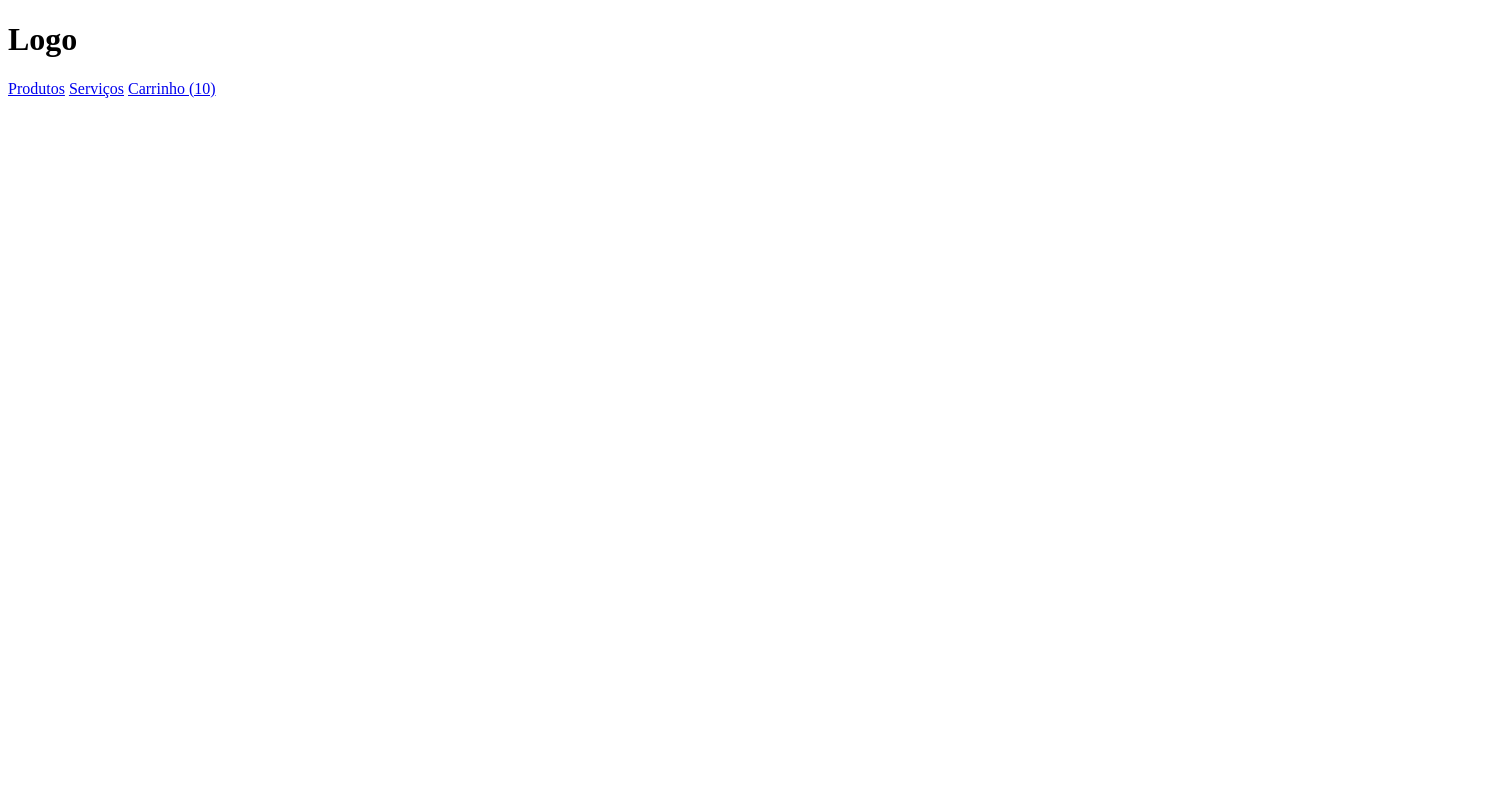
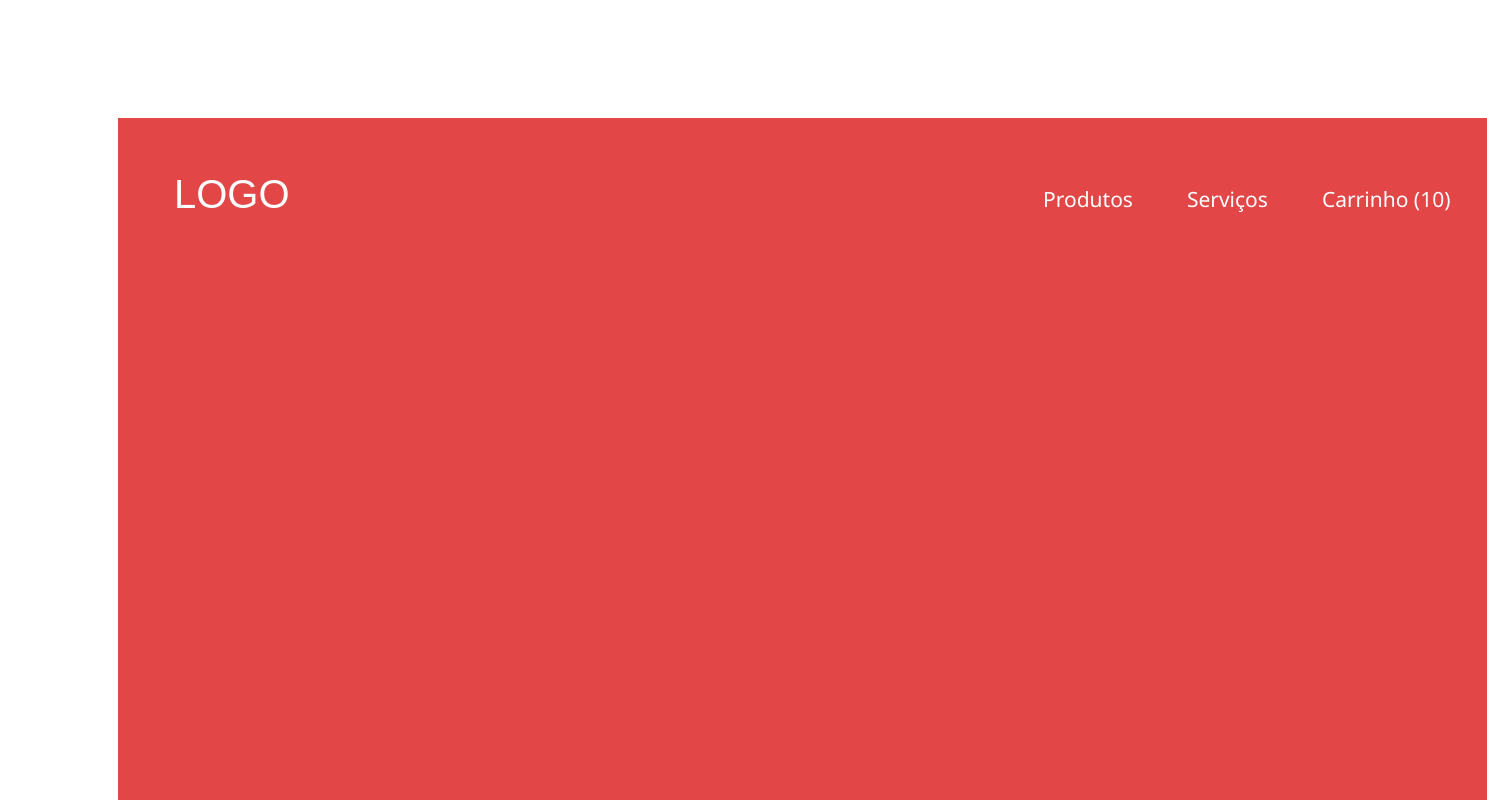
Before and after one commit to Zanonni/loja-fone, a plain HTML site: page index.html in a window 1280 px wide. Shown: the top 800 px of the page, 1487 px wide, since content can reach past the window. Drawn offline with Linux system fonts and the light colour scheme.

Commit message:
Edição da fontes, tamanhos e  margens

```diff
--- /dev/null
+++ b/header.css
@@ -0,0 +1,37 @@
+header {
+    background-color: #e24647;
+    width: 100%;
+    height: 100%;
+}
+
+h1 {
+    font-family: Arial;
+    color: #ffff;
+    font-size: 40px;
+    padding-top: 56px;
+    padding-left: 56px;
+}
+
+a {
+    font-family: 'Segoe UI';
+    color: #fff;
+    text-decoration: none;
+    font-size:21px;
+    padding: 25px;
+
+}
+
+nav {
+    background-color: #e24647;
+    margin-left: 900px;
+    margin-top: -25px;
+}
+
+body {
+    margin-top: 118px;
+    margin-left: 118px;
+    margin-right: 118px;
+    margin-bottom: 118px;
+    height: 965px;
+    width: 1369px;
+}
--- a/index.html
+++ b/index.html
@@ -3,11 +3,15 @@
 <head>
     <title>Loja Fone</title>
     <meta charset="utf-8">
+
+    <link rel="stylesheet" href="reset.css" />
+    <link rel="stylesheet" href="header.css" />
+
 </head>
 
 <body>
     <header>
-<h1>Logo</h1>
+        <h1>LOGO</h1>
 
         <nav>
             <a href="http://collabcode.training">Produtos</a>
--- /dev/null
+++ b/reset.css
@@ -0,0 +1,48 @@
+/* http://meyerweb.com/eric/tools/css/reset/
+   v2.0 | 20110126
+   License: none (public domain)
+*/
+
+html, body, div, span, applet, object, iframe,
+h1, h2, h3, h4, h5, h6, p, blockquote, pre,
+a, abbr, acronym, address, big, cite, code,
+del, dfn, em, img, ins, kbd, q, s, samp,
+small, strike, strong, sub, sup, tt, var,
+b, u, i, center,
+dl, dt, dd, ol, ul, li,
+fieldset, form, label, legend,
+table, caption, tbody, tfoot, thead, tr, th, td,
+article, aside, canvas, details, embed,
+figure, figcaption, footer, header, hgroup,
+menu, nav, output, ruby, section, summary,
+time, mark, audio, video {
+	margin: 0;
+	padding: 0;
+	border: 0;
+	font-size: 100%;
+	font: inherit;
+	vertical-align: baseline;
+}
+/* HTML5 display-role reset for older browsers */
+article, aside, details, figcaption, figure,
+footer, header, hgroup, menu, nav, section {
+	display: block;
+}
+body {
+	line-height: 1;
+}
+ol, ul {
+	list-style: none;
+}
+blockquote, q {
+	quotes: none;
+}
+blockquote:before, blockquote:after,
+q:before, q:after {
+	content: '';
+	content: none;
+}
+table {
+	border-collapse: collapse;
+	border-spacing: 0;
+}
```
Also changed, not shown: 1 other file. Lines whose indentation alone changed are shown as unchanged.
